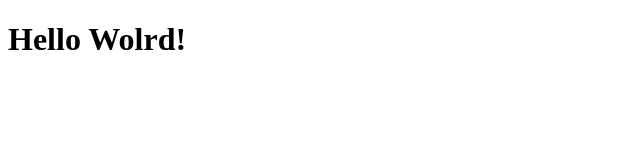
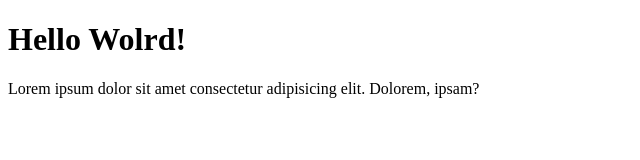
Before and after one commit to AliMasykur10/latihan02, a plain HTML site: page index.html in a window 1280 px wide. Shown: the whole page, without its empty margins (0-640 px from the left). Drawn offline with Linux system fonts and the light colour scheme.

Commit message:
menambahkan paragrap pada index.html

```diff
--- a/index.html
+++ b/index.html
@@ -8,5 +8,6 @@
   </head>
   <body>
     <h1>Hello Wolrd!</h1>
+    <p>Lorem ipsum dolor sit amet consectetur adipisicing elit. Dolorem, ipsam?</p>
   </body>
 </html>
```
